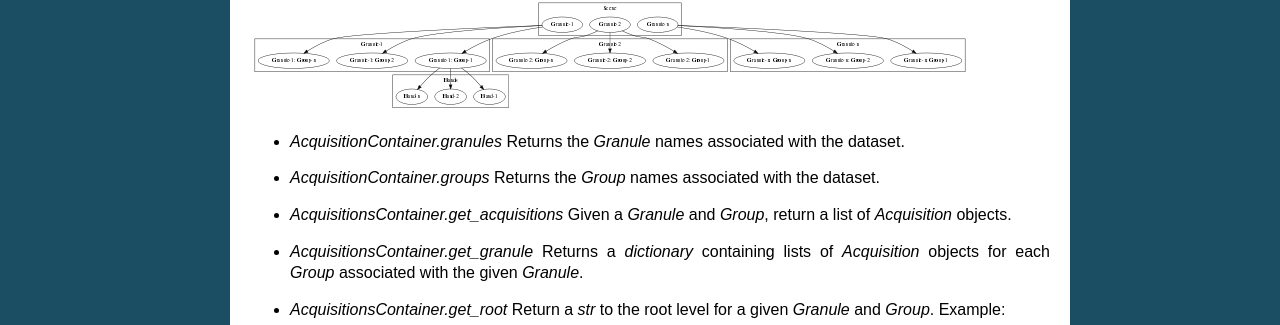
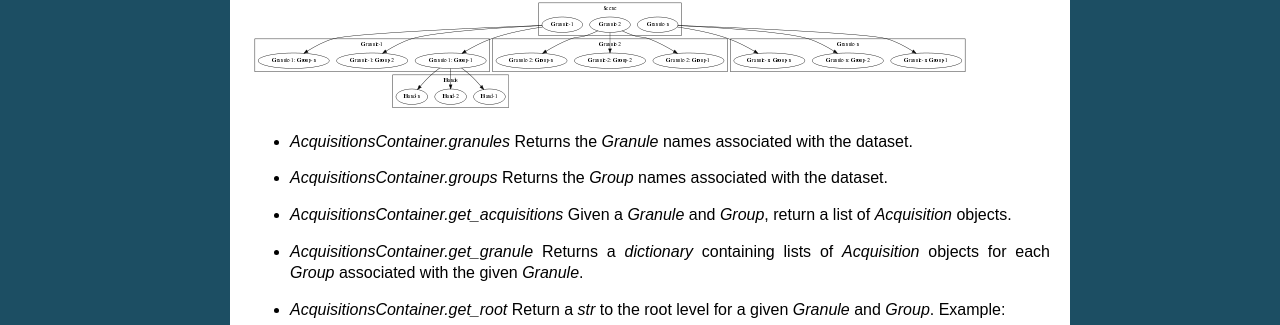
Before and after one commit to GeoscienceAustralia/wagl, a Sphinx documentation site: the page built from docs/source/acquisitions.rst, in a window 1280 px wide. Shown: the part 680-1005 px from the top of the page. Built offline with Sphinx 7.4.7, drawn with Linux system fonts in a browser that asks for light colours; pages that are not in the unit, such as notebooks, are missing from menus.

Commit message:
Fixed classname inconsistency in docs

```diff
--- a/docs/source/acquisitions.rst
+++ b/docs/source/acquisitions.rst
@@ -30,8 +30,8 @@ The following picture describes the rough layout of an *AcquisitionsContainer*.
 
 .. image:: diagrams/acquisitions_container.png
 
-* *AcquisitionContainer.granules* Returns the *Granule* names associated with the dataset.
-* *AcquisitionContainer.groups* Returns the *Group* names associated with the dataset.
+* *AcquisitionsContainer.granules* Returns the *Granule* names associated with the dataset.
+* *AcquisitionsContainer.groups* Returns the *Group* names associated with the dataset.
 
 * *AcquisitionsContainer.get_acquisitions* Given a *Granule* and *Group*, return a list of *Acquisition* objects.
 * *AcquisitionsContainer.get_granule* Returns a *dictionary* containing lists of *Acquisition* objects for each *Group* associated with the given *Granule*.
```
Also changed, not shown: 1 other file.
